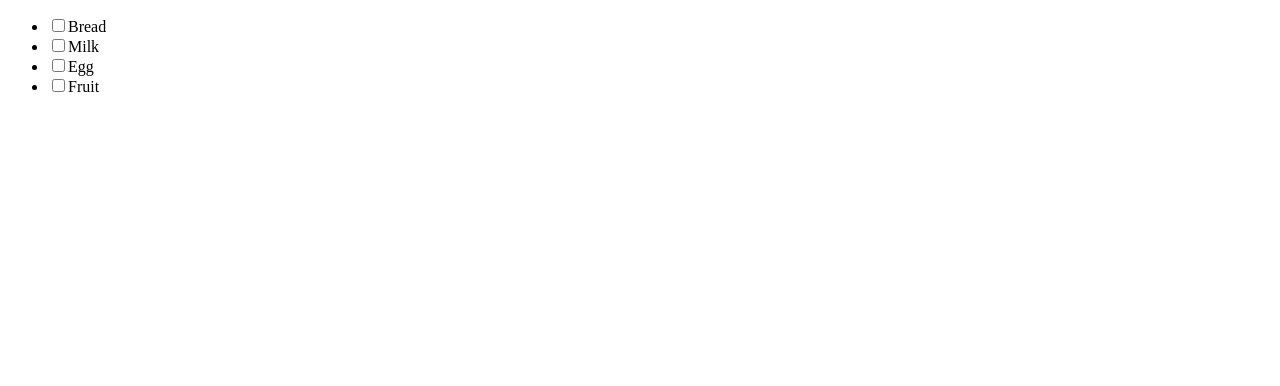
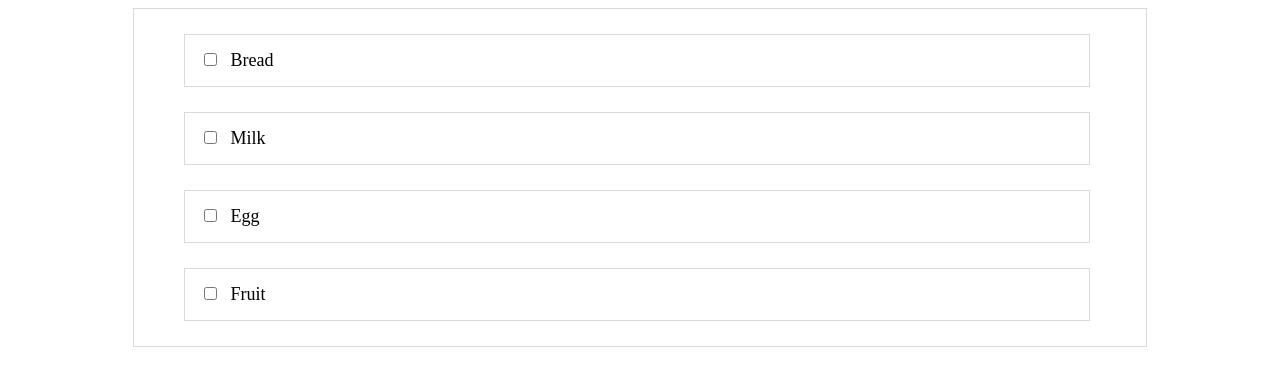
Before and after one commit to Galiant/to-do-react-app, a React (Create React App) app: page / in a window 1280 px wide. Shown: the top 386 px of the page. Built offline with nearby package versions, Linux system fonts and the light colour scheme.

Commit message:
Added separate TodoItem component and added styles for that component

```diff
--- a/src/App.js
+++ b/src/App.js
@@ -1,24 +1,8 @@
 import React from 'react';
+import TodoItem from './TodoItem';
 
-function App() {
-  return (
-    <div>
-      <ul>
-        <li><input type="checkbox" />
-          <span>Bread</span>
-        </li>
-        <li><input type="checkbox" />
-          <span>Milk</span>
-        </li>
-        <li><input type="checkbox" />
-          <span>Egg</span>
-        </li>
-        <li><input type="checkbox" />
-          <span>Fruit</span>
-        </li>
-      </ul>
-    </div>
-  );
+const App = () => {
+  return <TodoItem />;
 }
 
 export default App;
--- /dev/null
+++ b/src/TodoItem.js
@@ -0,0 +1,25 @@
+import React from 'react';
+import './style.css';
+
+const TodoItem = () => {
+  return (
+    <div className="Container">
+      <ul>
+        <li className="ListItem"><input type="checkbox" className="Checkbox" />
+          <span className="Item">Bread</span>
+        </li>
+        <li className="ListItem"><input type="checkbox" className="Checkbox"/>
+          <span className="Item">Milk</span>
+        </li>
+        <li className="ListItem"><input type="checkbox" className="Checkbox" />
+          <span className="Item">Egg</span>
+        </li>
+        <li className="ListItem"><input type="checkbox" className="Checkbox" />
+          <span className="Item">Fruit</span>
+        </li>
+      </ul>
+    </div>
+  );
+}
+
+export default TodoItem;
--- a/src/style.css
+++ b/src/style.css
@@ -0,0 +1,26 @@
+.Container {
+  margin-right: auto;
+  margin-left: auto;
+  width: 80%;
+  border: 1px solid #dadada;
+}
+
+.ListItem {
+  text-decoration: none;
+  display: block;
+  margin: 25px 0;
+  border: 1px solid #dadada;
+  padding: 15px;
+  width: 90%;
+  margin-left: 10px;
+}
+
+.Checkbox {
+  font-size: 18px;
+  cursor: pointer;
+}
+
+.Item {
+  font-size: 18px;
+  padding-left: 10px;
+}
```
